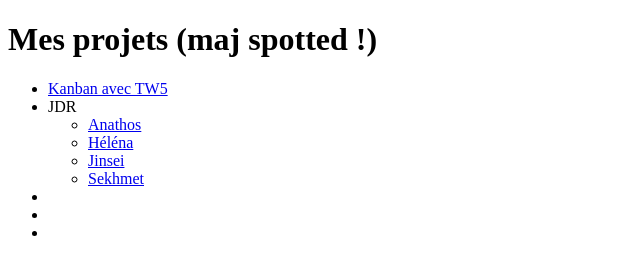
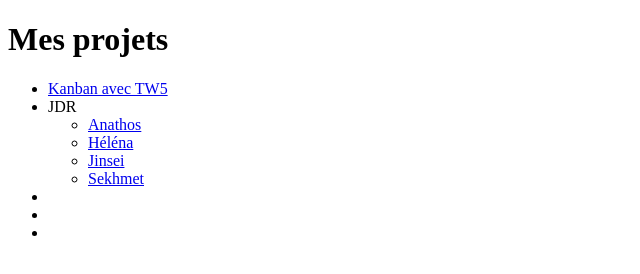
Before and after one commit to Telumire/Telumire.github.io, a plain HTML site: page index.html in a window 1280 px wide. Shown: the whole page, without its empty margins (0-640 px from the left). Drawn offline with Linux system fonts and the light colour scheme.

Commit message:
Update index.html

```diff
--- a/index.html
+++ b/index.html
@@ -7,7 +7,7 @@
     <title>Telumire</title>
 </head>
 <body>
-<h1>Mes projets (maj spotted !)</h1>
+<h1>Mes projets</h1>
 <ul>
     <li class="projets"><a href="Kanban.html">Kanban avec TW5</a></li>
     <li class="projets">JDR
```
